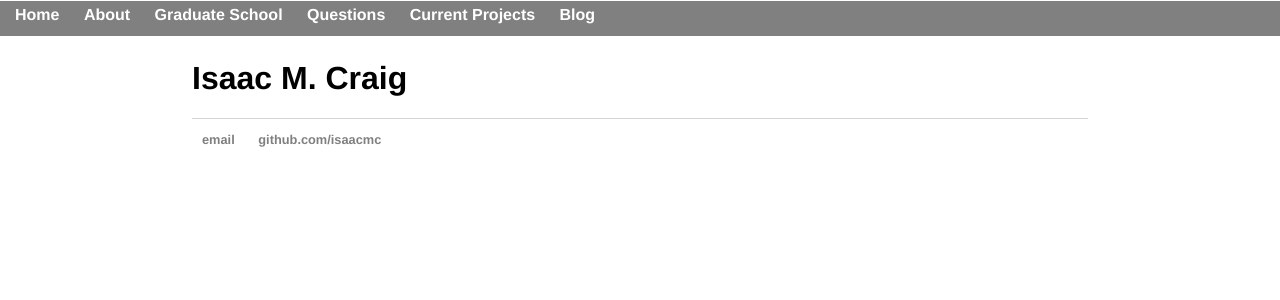
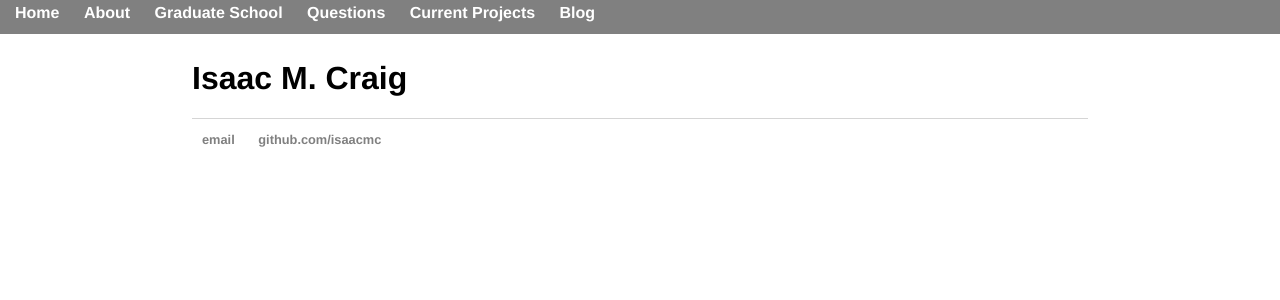
Before and after one commit to isundberg/isaacmc.github.io, a Jekyll site: the page built from index.html, in a window 1280 px wide. Shown: the top 300 px of the page. Built offline with Jekyll 4.4.1, drawn with Linux system fonts in a browser that asks for light colours.

Commit message:
Update main.css

```diff
--- a/css/main.css
+++ b/css/main.css
@@ -9,7 +9,7 @@ nav ul {
     list-style: none;
     font-weight: bold;
     position:fixed;
-    top:-15px;
+    top:-17px;
     left:0;
     width: 100%;
     height: 25px;
@@ -25,9 +25,7 @@ footer ul {
 
 nav ul li, footer ul li {
     display: inline;
-    margin-top: 10px;
-    margin-right: 10px;
-    margin-left: 10px;
+    margin: 10px;
     color: white;
 }
 
```
